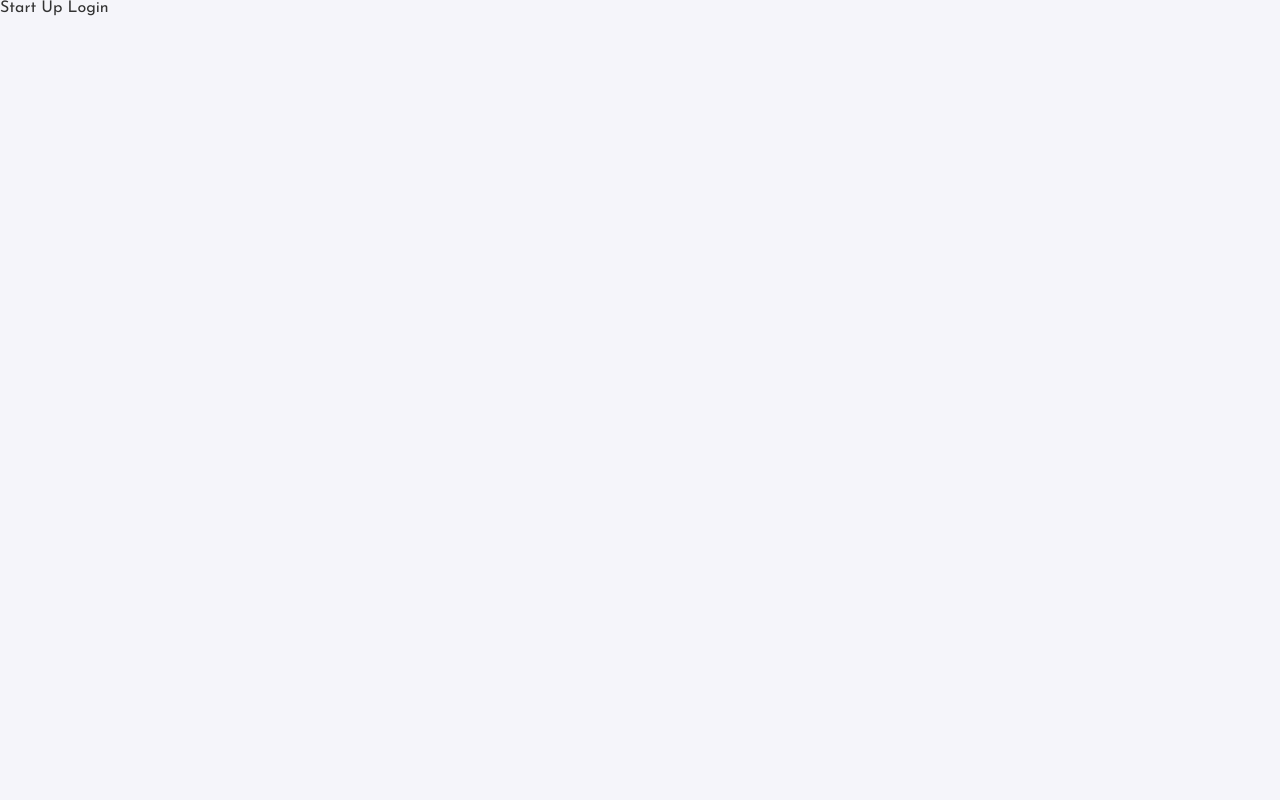
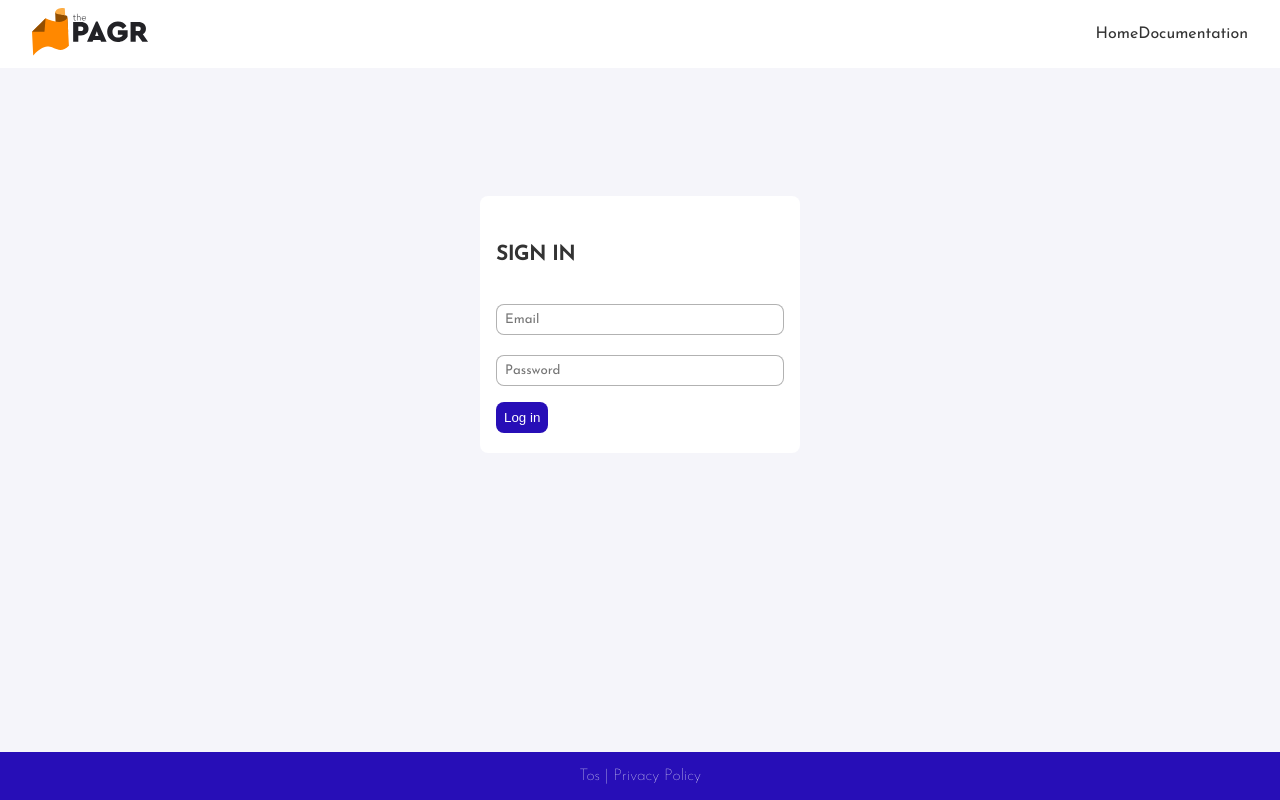
Before and after one commit to ozlemts/reactComponents, a Next.js app: page /startupLogin in a window 1280 px wide. Built offline with nearby package versions, Linux system fonts and the light colour scheme.

Commit message:
Sign in page is added

```diff
--- /dev/null
+++ b/components/Button.js
@@ -0,0 +1,36 @@
+import React from 'react';
+
+const Button = ({
+					children,
+					type,
+					size,
+					onClick}) => {
+
+	const typeOptions = [
+		"btn-primary",
+		"btn-secondary",
+		"btn-success",
+		"btn-danger",
+		"btn-warning",
+		"btn-disabled",
+		"btn-primary-ghost",
+		"btn-secondary-ghost"
+	];
+
+	const sizeOptions = ["btn-lg", "btn-md", "btn-sm"];
+
+	const checkType = typeOptions.includes(type) ? type : typeOptions[0];
+	const checkSize = sizeOptions.includes(size) ? size : sizeOptions[0];
+
+	return (
+		<div>
+			<button
+				className={`btn ${checkType} ${checkSize}`}
+				onClick={onClick}
+				type={type}
+			>{children}</button>
+		</div>
+	)
+}
+
+export default Button
--- a/components/CustomInput.js
+++ b/components/CustomInput.js
@@ -8,7 +8,7 @@ export const CustomInput = (props) => {
 			<div className = "custom-label">
 				{props.label}
 			</div>
-			<input type="text" className="w-full"></input>
+			<input type="text" className="w-full" placeholder={props.placeholder}></input>
 		</div>
 	);
 };
--- /dev/null
+++ b/components/SingIn.js
@@ -0,0 +1,18 @@
+import React, { useState, useEffect } from 'react';
+import CustomInput from "./CustomInput";
+import Button from "./Button";
+
+const SignIn = () => {
+	return (
+		<div className="sign-in">
+			<div className="box">
+				<h5>SIGN IN</h5>
+				<CustomInput placeholder="Email"/>
+				<CustomInput placeholder="Password"/>
+				<Button type="btn-primary">Log in</Button>
+			</div>
+		</div>
+	)
+}
+
+export default SignIn
--- a/pages/index.js
+++ b/pages/index.js
@@ -1,10 +1,10 @@
-
-import React from 'react'
+import React from 'react';
 import Navbar from '../components/Navbar.js';
 import EditBox from "../components/EditBox";
 import Footer from "../components/Footer";
 import CustomInput from "../components/CustomInput";
 import SelectBox from "../components/SelectBox";
+import RadioButton from "../components/RadioButton";
 
 const Index = () => {
 	return (
@@ -24,6 +24,7 @@ const Index = () => {
 						<SelectBox label="Business Model"/>
 						<SelectBox label="Revenue Stream"/>
 						<SelectBox label="TRL: Technology Readiness Level"/>
+						<RadioButton/>
 						<SelectBox label="Country"/>
 						<SelectBox label="Organization"/>
 					</div>
--- a/pages/startupLogin.js
+++ b/pages/startupLogin.js
@@ -1,5 +1,18 @@
-export default function Home() {
+import React from 'react';
+import Navbar from "../components/Navbar";
+import Footer from "../components/Footer";
+import SignIn from "../components/SingIn";
+
+ function StartupLogin() {
 	return (
-		<div>Start Up Login</div>
+		<div>
+			<Navbar/>
+				<div className="d-flex justify-content-center align-items-center w-full">
+					<SignIn/>
+				</div>
+			<Footer/>
+		</div>
 	)
 }
+
+export default StartupLogin
--- a/styles/globals.css
+++ b/styles/globals.css
@@ -13,10 +13,16 @@ body {
   margin: 0;
   background-color: var(--bg-light);
   color: var(--text-primary);
+  line-height: 1;
+}
+
+ol, ul {
+  list-style: none;
 }
 
 a {
   color: inherit;
+  text-decoration: none;
 }
 
 :root {
@@ -84,8 +90,30 @@ a {
   display: flex;
   justify-content: space-between;
   font-size: 1rem;
-  font-weight: bold;
+  font-weight: 400;
   margin-bottom: 0.3rem;
+}
+
+/* BUTTON --------------- */
+
+.btn {
+  border: none;
+  border-radius: .5rem;
+  font-weight: 400;
+  cursor: pointer;
+  transition: transform .3s ease;
+  padding: .5rem;
+  margin-bottom: .2rem;
+}
+
+.btn:hover {
+  transform: translateY(-1px);
+  opacity: .9;
+}
+
+.btn-primary {
+  background-color: var(--primary);
+  color: white;
 }
 
 /* EDITBOX --------------- */
@@ -105,12 +133,14 @@ a {
 .editbox .editbox-textarea {
   outline: none;
   border: none;
+  color: inherit;
   width: 100%;
   resize: none;
   background-color: transparent;
   border: .5px solid rgba(1,1,1,.3);
   border-radius: .5rem;
   padding: 1rem;
+  font-weight: 300;
 }
 
 .editbox .editbox-textarea:focus,
@@ -125,15 +155,38 @@ a {
   font-weight: normal;
 }
 
+.editbox .edit-bottom { transform: translate(-.5rem, -1rem);}
+
 /* CUSTOM INPUT--------------- */
 
 .custom-input input {
   border: .5px solid rgba(1,1,1,.3);
   border-radius: .5rem;
   padding: .5rem;
+  font-family: inherit;
 }
 
 /* SELECT-BOX -------------- */
+
+select::-ms-expand {
+  display: none;
+}
+select {
+  display: inline-block;
+  box-sizing: border-box;
+  padding: 0.5em 2em 0.5em 0.5em;
+  border: 1px solid #eee;
+  font: inherit;
+  line-height: inherit;
+  -webkit-appearance: none;
+  -moz-appearance: none;
+  -ms-appearance: none;
+  appearance: none;
+  background-repeat: no-repeat;
+  background-image: linear-gradient(45deg, transparent 50%, currentColor 50%), linear-gradient(135deg, currentColor 50%, transparent 50%);
+  background-position: right 15px top 1em, right 10px top 1em;
+  background-size: 5px 5px, 5px 5px;
+}
 
 .select-box .custom-select{
   width: 100%;
@@ -141,6 +194,13 @@ a {
   border: none;
   border-radius: .5rem;
   padding: .5rem;
+}
+
+/* SING-IN -------------- */
+
+.sign-in {
+  width: 320px;
+  margin-top: 10%;
 }
 
 /* MEDIA QUERIES START--------------- */
--- a/styles/utility.css
+++ b/styles/utility.css
@@ -1,4 +1,5 @@
 .d-none {display: none!important;}
+.invisible { visibility: hidden;}
 /* Width and Height --------------------------- */
 .w-full { width: 100%; }
 .w-screen { width: 100vw; }
```
Also changed, not shown: components/EditBox.js (+6 -6 lines), components/RadioButton.js (added, +38 -0 lines).
